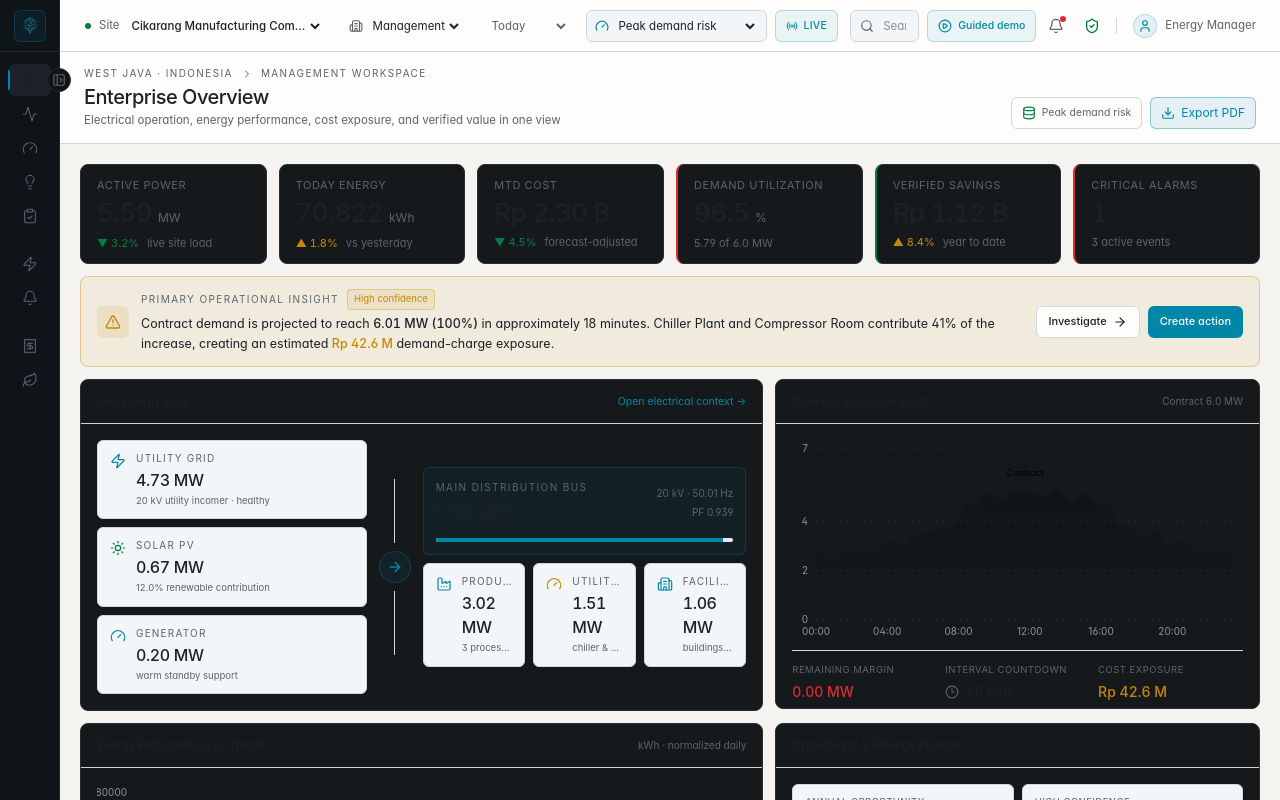
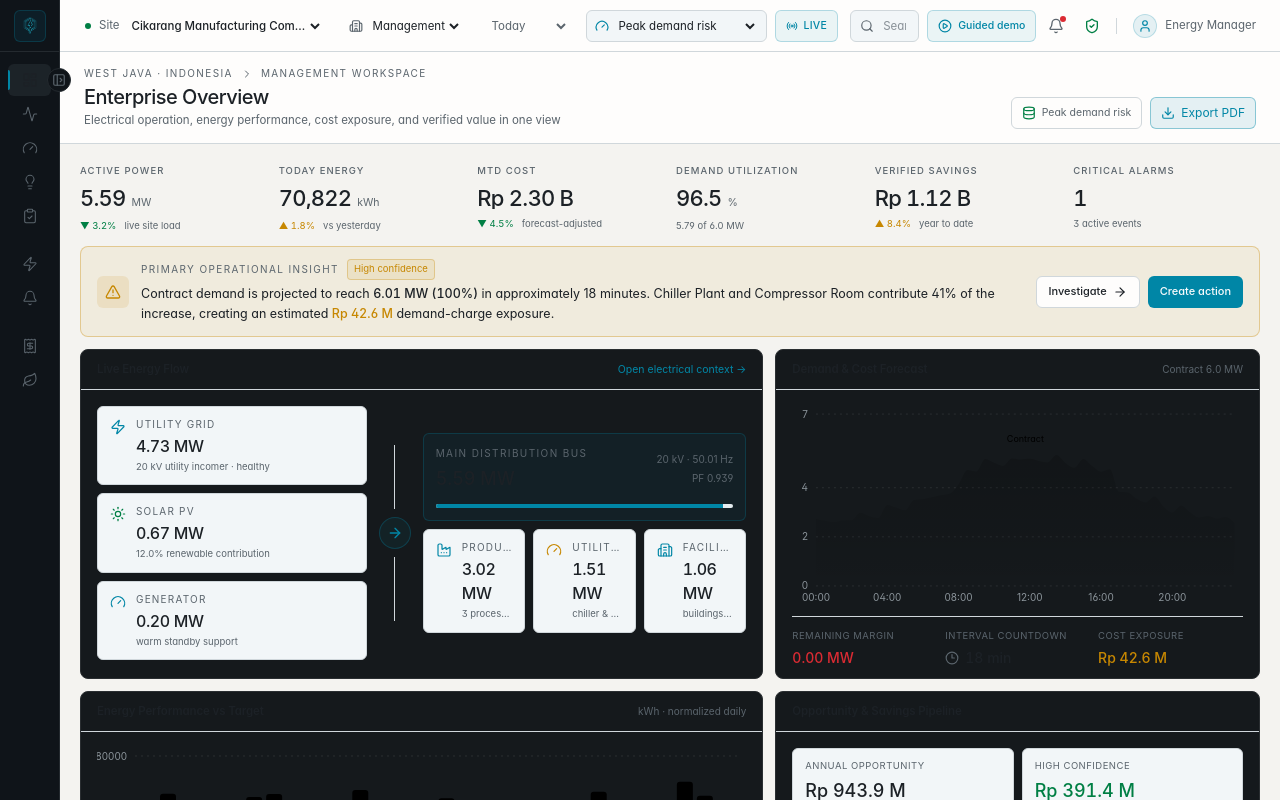
Before and after one commit to masarray/argrid-energy, a React (Vite) app: page / in a window 1280 px wide. Shown: the top 800 px of the page. Built offline with nearby package versions, Linux system fonts and the light colour scheme.

Commit message:
Rebuild shared panel and KPI hierarchy

```diff
--- a/src/components/argrid-ui.tsx
+++ b/src/components/argrid-ui.tsx
@@ -14,15 +14,17 @@ export function Panel({
   padded?: boolean;
 }) {
   return (
-    <div className={`panel flex flex-col ${className}`}>
+    <section className={`panel overflow-hidden flex flex-col ${className}`}>
       {title && (
-        <div className="flex items-center justify-between px-4 h-11 border-b border-border">
-          <div className="text-[12px] font-medium tracking-tight text-foreground/90">{title}</div>
-          {actions && <div className="flex items-center gap-1.5">{actions}</div>}
-        </div>
+        <header className="panel-header flex min-h-10 items-center justify-between gap-3 border-b border-border px-4 py-2.5">
+          <h2 className="min-w-0 truncate text-[11.5px] font-semibold tracking-[-0.01em] text-foreground">
+            {title}
+          </h2>
+          {actions && <div className="flex shrink-0 items-center gap-1.5">{actions}</div>}
+        </header>
       )}
-      <div className={`flex-1 min-h-0 ${padded ? "p-4" : ""}`}>{children}</div>
-    </div>
+      <div className={`min-h-0 flex-1 ${padded ? "p-4" : ""}`}>{children}</div>
+    </section>
   );
 }
 
@@ -41,53 +43,62 @@ export function KpiTile({
   hint?: string;
   tone?: "neutral" | "warning" | "critical" | "good";
 }) {
-  const toneRing = {
-    neutral: "",
-    warning: "border-l-2 border-l-amber",
-    critical: "border-l-2 border-l-red",
-    good: "border-l-2 border-l-green",
+  const toneClass = {
+    neutral: "kpi-neutral",
+    warning: "kpi-warning",
+    critical: "kpi-critical",
+    good: "kpi-good",
   }[tone];
 
   return (
-    <div className={`panel px-4 py-3 ${toneRing}`}>
-      <div className="text-[11px] uppercase tracking-wider text-muted-foreground">{label}</div>
-      <div className="mt-1.5 flex items-baseline gap-1.5">
-        <span className="font-display text-[26px] font-medium tabular leading-none tracking-tight">
+    <section className={`kpi-tile ${toneClass}`}>
+      <div className="flex items-center justify-between gap-2">
+        <div className="text-[9.5px] font-medium uppercase tracking-[0.11em] text-muted-foreground">{label}</div>
+        <span className="kpi-state-dot" aria-hidden="true" />
+      </div>
+      <div className="mt-2 flex min-w-0 items-baseline gap-1.5">
+        <span className="font-display truncate text-[22px] font-medium leading-none tracking-[-0.035em] tabular">
           {value}
         </span>
-        {unit && <span className="text-[12px] text-muted-foreground">{unit}</span>}
+        {unit && <span className="shrink-0 text-[10.5px] text-muted-foreground">{unit}</span>}
       </div>
-      <div className="mt-2 flex items-center gap-2 text-[11px] text-muted-foreground">
+      <div className="mt-2 flex min-h-4 items-center gap-2 text-[9.5px] text-muted-foreground">
         {typeof trend === "number" && (
-          <span className={`tabular ${trend < 0 ? "text-green" : trend > 0 ? "text-amber" : ""}`}>
+          <span className={`shrink-0 tabular ${trend < 0 ? "text-green" : trend > 0 ? "text-amber" : ""}`}>
             {trend > 0 ? "▲" : trend < 0 ? "▼" : "—"} {Math.abs(trend).toFixed(1)}%
           </span>
         )}
-        {hint && <span>{hint}</span>}
+        {hint && <span className="truncate">{hint}</span>}
       </div>
-    </div>
+    </section>
   );
 }
 
 export function SeverityDot({ level }: { level: "Critical" | "Warning" | "Info" | string }) {
-  const c =
-    level === "Critical" ? "bg-red" : level === "Warning" ? "bg-amber" : "bg-primary";
-  return <span className={`inline-block size-2 rounded-full ${c}`} />;
+  const c = level === "Critical" ? "bg-red" : level === "Warning" ? "bg-amber" : "bg-primary";
+  return <span className={`mt-1 inline-block size-2 shrink-0 rounded-full ${c}`} />;
 }
 
 export function StatusPill({ status }: { status: string }) {
   const map: Record<string, string> = {
-    normal: "bg-green/15 text-green border-green/25",
-    warning: "bg-amber/15 text-amber border-amber/30",
-    critical: "bg-red/15 text-red border-red/30",
-    Open: "bg-primary/15 text-primary border-primary/25",
-    Assigned: "bg-violet/15 text-violet border-violet/25",
-    Converted: "bg-green/15 text-green border-green/25",
-    "In review": "bg-amber/15 text-amber border-amber/25",
+    normal: "bg-green/10 text-green border-green/25",
+    warning: "bg-amber/10 text-amber border-amber/30",
+    critical: "bg-red/10 text-red border-red/30",
+    Open: "bg-primary/10 text-primary border-primary/25",
+    Assigned: "bg-violet/10 text-violet border-violet/25",
+    Converted: "bg-green/10 text-green border-green/25",
+    "In review": "bg-amber/10 text-amber border-amber/25",
+    Validated: "bg-primary/10 text-primary border-primary/25",
+    Approved: "bg-violet/10 text-violet border-violet/25",
+    "In Progress": "bg-amber/10 text-amber border-amber/25",
+    Implemented: "bg-primary/10 text-primary border-primary/25",
+    Verification: "bg-amber/10 text-amber border-amber/25",
+    "Verified Saving": "bg-green/10 text-green border-green/25",
+    "Persistence Monitoring": "bg-green/10 text-green border-green/25",
   };
   const cls = map[status] || "bg-surface-2 text-muted-foreground border-border";
   return (
-    <span className={`inline-flex items-center px-1.5 py-0.5 rounded text-[10.5px] uppercase tracking-wider border ${cls}`}>
+    <span className={`inline-flex items-center rounded border px-1.5 py-0.5 text-[9px] font-medium uppercase tracking-[0.09em] ${cls}`}>
       {status}
     </span>
   );
```
